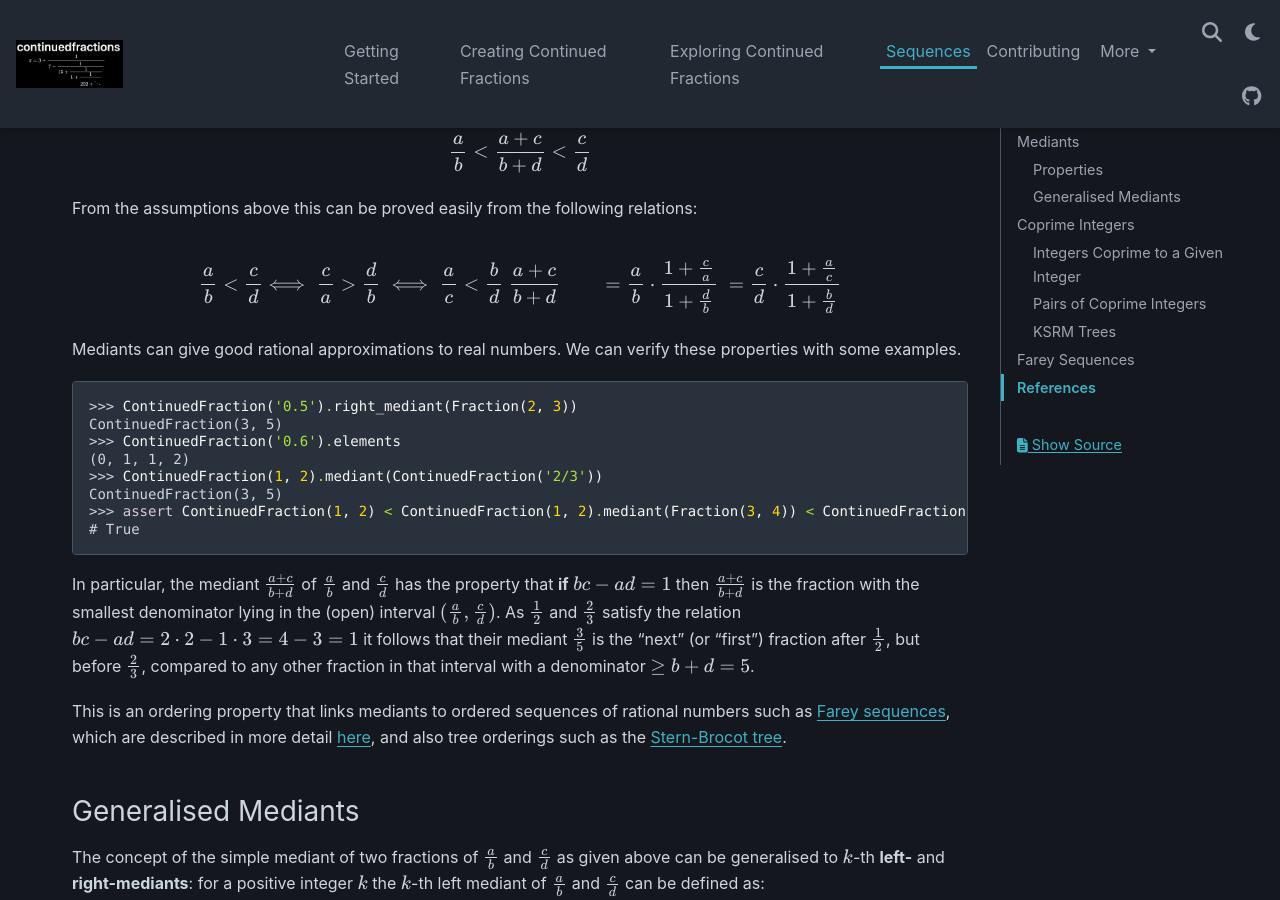
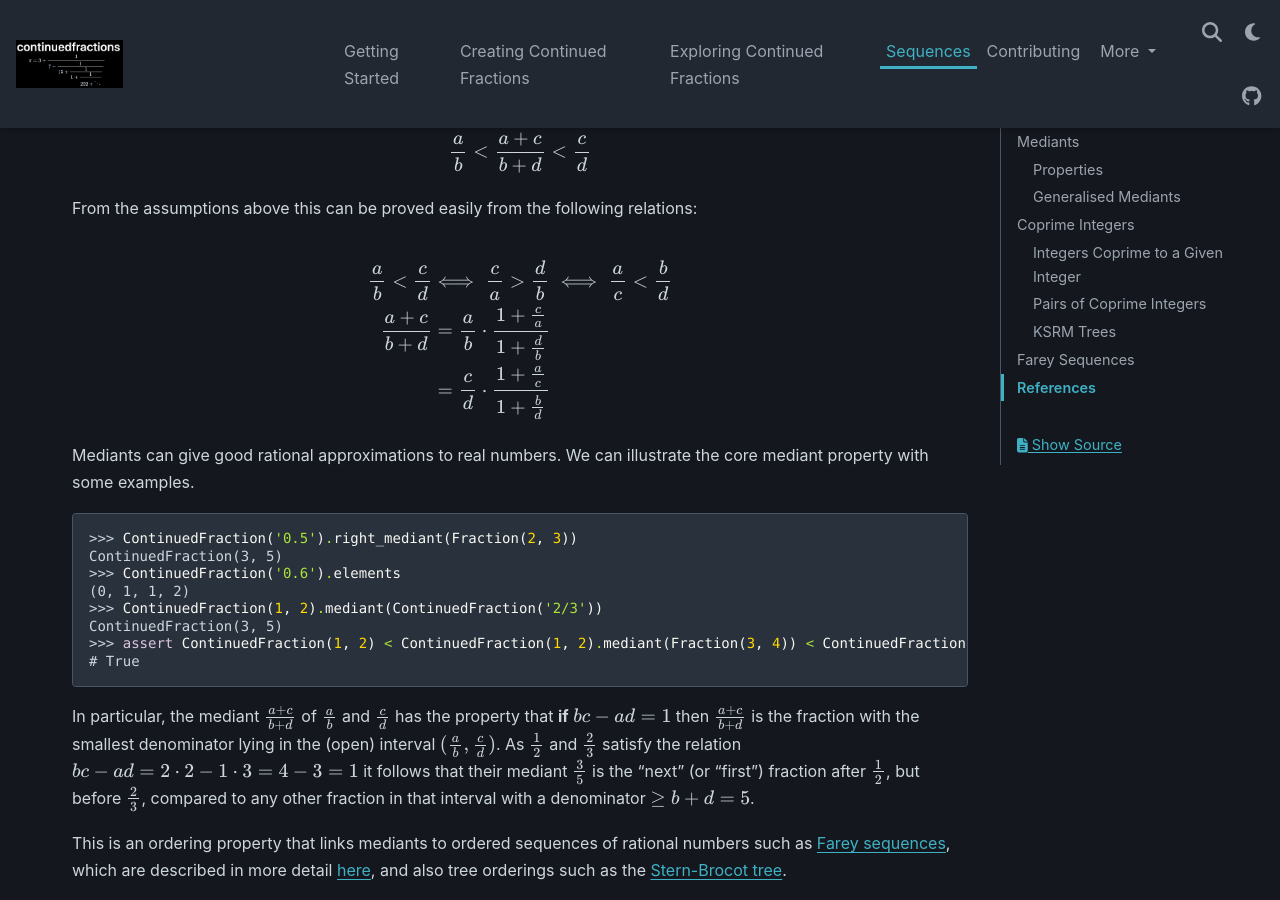
Before and after one commit to sr-murthy/continuedfractions, a Sphinx documentation site: the page built from docs/sources/sequences.rst, in a window 1280 px wide and 900 px high, scrolled down 831 px. Built offline with Sphinx 7.4.7 and the PyData theme 0.15.4, drawn with Linux system fonts in a browser that asks for light colours; nearby versions of some CDN libraries.

Commit message:
docs: some fixes in the sequences Sphinx docs

```diff
--- a/docs/sources/sequences.rst
+++ b/docs/sources/sequences.rst
@@ -46,12 +46,12 @@ From the assumptions above this can be proved easily from the following relation
 .. math::
 
    \begin{align}
-   \frac{a}{b} < \frac{c}{d} &\iff \frac{c}{a} > \frac{d}{b} \iff \frac{a}{c} < \frac{b}{d} \
-   \frac{a + c}{b + d} &= \frac{a}{b} \cdot \frac{1 + \frac{c}{a}}{1 + \frac{d}{b}} \
+   \frac{a}{b} < \frac{c}{d} &\iff \frac{c}{a} > \frac{d}{b} \iff \frac{a}{c} < \frac{b}{d} \\
+   \frac{a + c}{b + d} &= \frac{a}{b} \cdot \frac{1 + \frac{c}{a}}{1 + \frac{d}{b}} \\
                        &= \frac{c}{d} \cdot \frac{1 + \frac{a}{c}}{1 + \frac{b}{d}}
    \end{align}
 
-Mediants can give good rational approximations to real numbers. We can verify these properties with some examples.
+Mediants can give good rational approximations to real numbers. We can illustrate the core mediant property with some examples.
 
 .. code:: python
 
```
